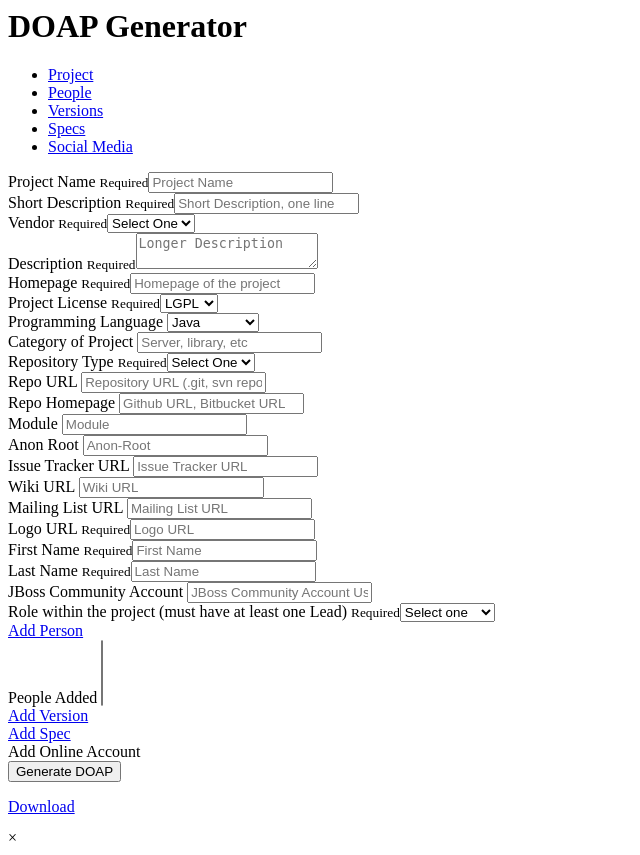
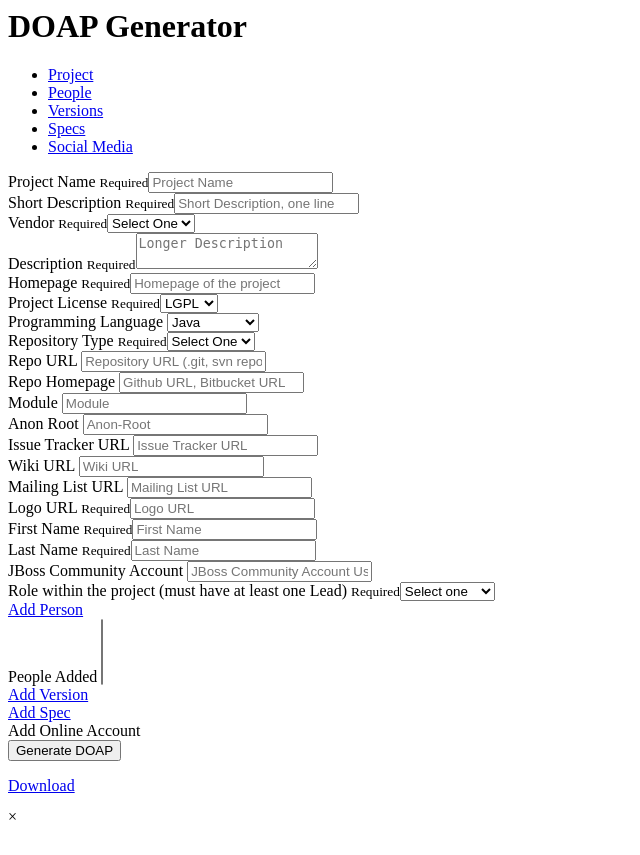
Before and after one commit to jboss-developer/doap, a Node project: template src/partials/doap-entry.jade in a window 1280 px wide. Shown: the whole page, without its empty margins (0-640 px from the left). After the commit the page ends 820 px from the top, so only its background shows below. Run offline with Node 20 templates, Linux system fonts and the light colour scheme; the template is opened without the code that fills it, so the values that code supplies are empty.

Commit message:
Hiding cateogry
We couldn't figure out what should really go here, so we're leaving it
out for now.

```diff
--- a/src/partials/doap-entry.jade
+++ b/src/partials/doap-entry.jade
@@ -65,9 +65,10 @@
                   option(value="Scala") Scala
                   option(value="Clojure") Clojure
                   option(value="Perl") Perl
-            .input-container
-              label Category of Project
-                input#category(type="text", name="category", placeholder="Server, library, etc")
+            //-
+              .input-container
+                label Category of Project
+                  input#category(type="text", name="category", placeholder="Server, library, etc")
           .small-3.columns
             .input-container
               label Repository Type
```
